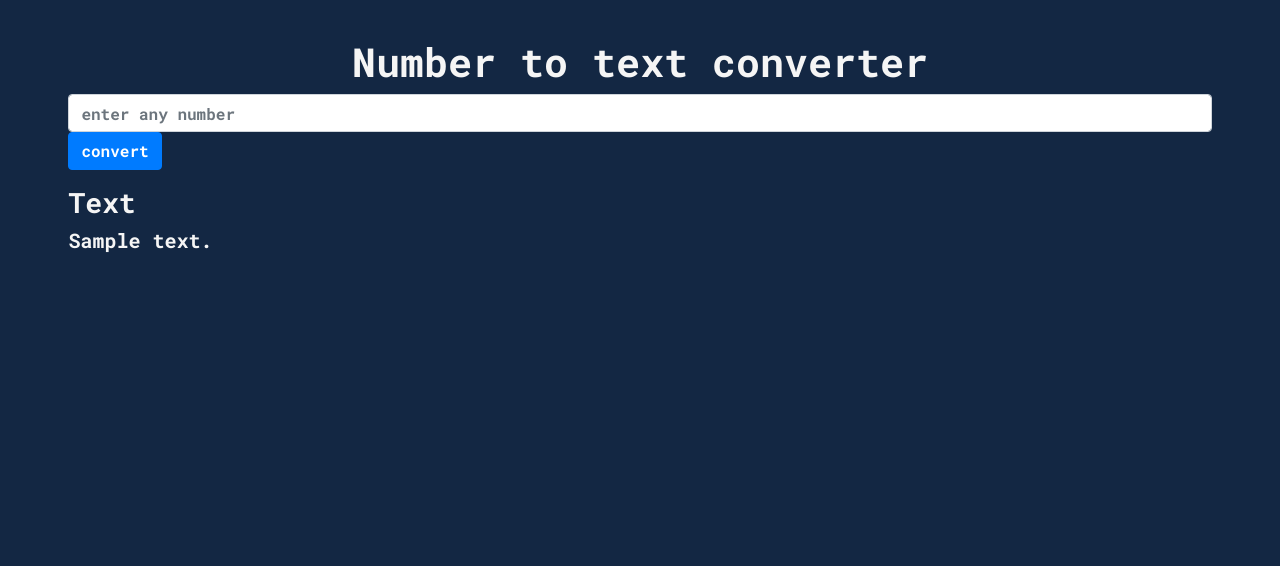
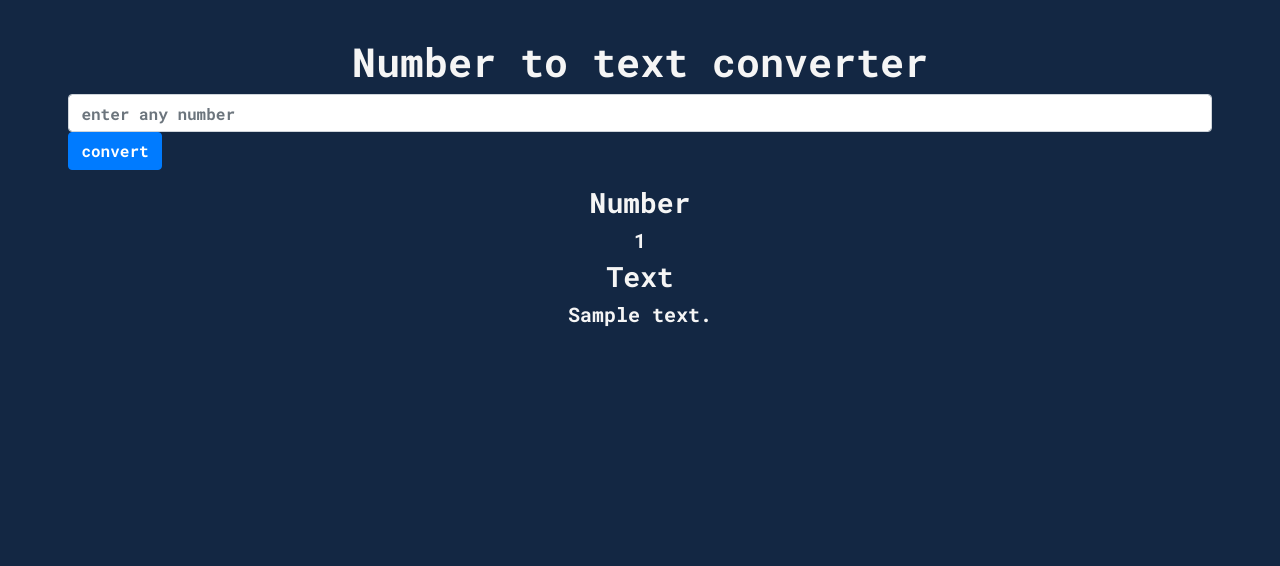
Before and after one commit to ViperX7/num2text, a Flask app: template templates/index.html in a window 1280 px wide. Shown: the top 566 px of the page. Run offline with Flask 2, Linux system fonts and the light colour scheme; the template is opened without the code that fills it: most values are stand-ins (such as "Sample title", 1, 10 or a date in 2020); some libraries are stand-ins or nearby versions.

Commit message:
resolved index out of range error and also represenred number before text 2

```diff
--- a/main.py
+++ b/main.py
@@ -15,6 +15,7 @@ def home():
 
     if request.method == 'POST':
         num = request.form.get('number')
+        num1=num
         num=int(num)
 
         print(num)
@@ -22,9 +23,9 @@ def home():
         print(text)
 
 
-        return render_template('index.html', text=text)
+        return render_template('index.html',number=num1, text=text)
     text=''
-    return render_template('index.html', text='')
+    return render_template('index.html',num='', text='')
 @app.context_processor
 def override_url_for():
     return dict(url_for=dated_url_for)
--- a/num2text.py
+++ b/num2text.py
@@ -22,8 +22,8 @@ def num2text(dat, delimiter=", "):
     # input inspection
 
     if (dat > pow(10, 64) - 1):
-        print("Input Out of range")
-        exit()
+        return "Input Out of range"
+
     elif (dat < 0):
         print("Invalid Input \n converting to positive number")
         dat = dat * (-1)
--- a/templates/index.html
+++ b/templates/index.html
@@ -22,7 +22,12 @@
                 <input class="btn btn-primary center" type="submit" value="convert">
             </form>
         </div>
-        <div class="result container-fluid">
+        <div class="result container-fluid text-center">
+            {% if number %}
+            <p class="h3 links">Number</p>
+            <h5> {{number}}</h5>
+            {% endif %}
+
             {% if text %}
             <p class="h3 links">Text</p>
             <h5> {{text}}</h5>
```
